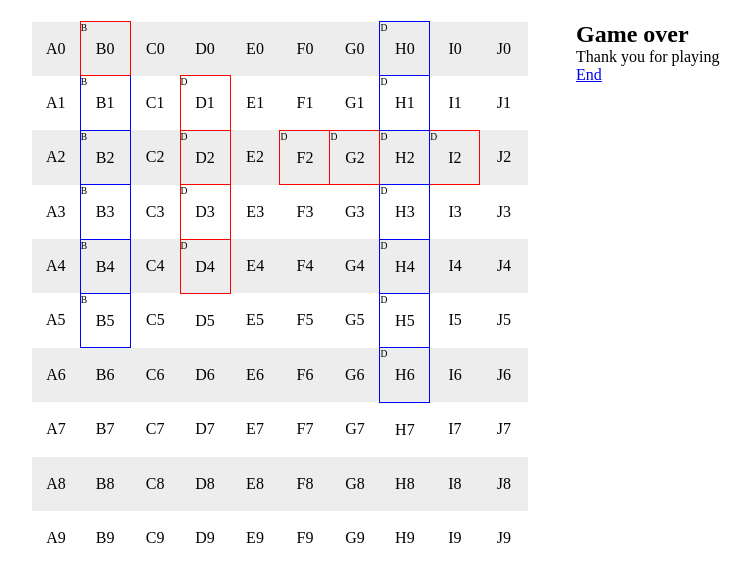
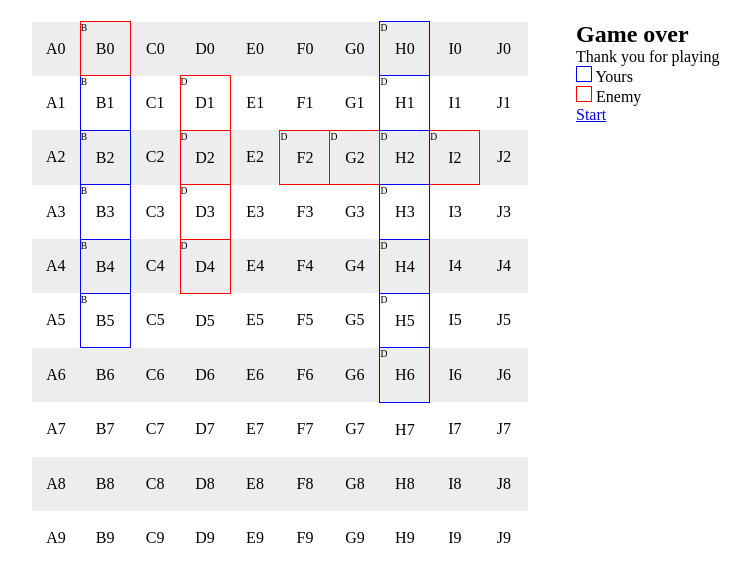
Before and after one commit to iampeterbanjo/battleship, a website: page index.html in a window 1280 px wide. Both pictures are taken after a click on the link "End". Shown: the part 54-636 px from the top of the page, without its empty margins (224-975 px from the left). Drawn offline with Linux system fonts and the light colour scheme.

Commit message:
Toggle between game start and end. Show legend

```diff
--- a/index.html
+++ b/index.html
@@ -21,10 +21,19 @@
 			<div class="end-visible status">
 				<h2 class="subtitle">Game over</h2>
 				<p>Thank you for playing</p>
+				<ul class="legend list-unstyled">
+					<li>
+						<span class="friend square"></span> Yours
+					</li>
+					<li>
+						<span class="foe square"></span> Enemy
+					</li>
+				</ul>
 			</div>
 
 			<div class="controls">
-				<a href="#" class="button end">End</a>
+				<a href="#" class="button end welcome-visible">End</a>
+				<a href="#" class="button start end-visible">Start</a>
 			</div>
 		</div>
 		<div class="main">
--- a/scripts/view.js
+++ b/scripts/view.js
@@ -101,6 +101,7 @@
 				fragment.appendChild(tr);
 			}
 
+			this.gridElement.innerHTML = '';
 			this.gridElement.appendChild(fragment);
 		}
 		, drawShips: function(ships) {
@@ -145,6 +146,11 @@
 
 				event.preventDefault();
 			});
+			$$('.start').addEventListener('click', function(event) {
+				me.init();
+
+				event.preventDefault();
+			});
 		}
 	};
 
--- a/styles/partials/layout.less
+++ b/styles/partials/layout.less
@@ -67,6 +67,10 @@ header {
 	padding-bottom: 1.5em;
 }
 
+.list-unstyled {
+	list-style: none;
+}
+
 @media(min-width: 52em) {
 	.container {
 		width: 52em;
--- a/styles/partials/ships.less
+++ b/styles/partials/ships.less
@@ -8,11 +8,11 @@
 }
 
 .foe {
-	border: 1px red solid;
+	border: 1px @foe solid;
 }
 
 .friend {
-	border: 1px blue solid;
+	border: 1px @friend solid;
 }
 
 .destroyer {
--- a/styles/partials/status.less
+++ b/styles/partials/status.less
@@ -25,3 +25,9 @@
 		.accessibly-unhidden;
 	}
 }
+
+.legend {
+	.square {
+		.square(1em);
+	}
+}
--- a/styles/view.less
+++ b/styles/view.less
@@ -1,3 +1,5 @@
+@import "partials/variables.less";
+@import "partials/mixins.less";
 @import "partials/layout.less";
 @import "partials/ships.less";
 @import "partials/animation.less";
```
Also changed, not shown: styles/view.css.
